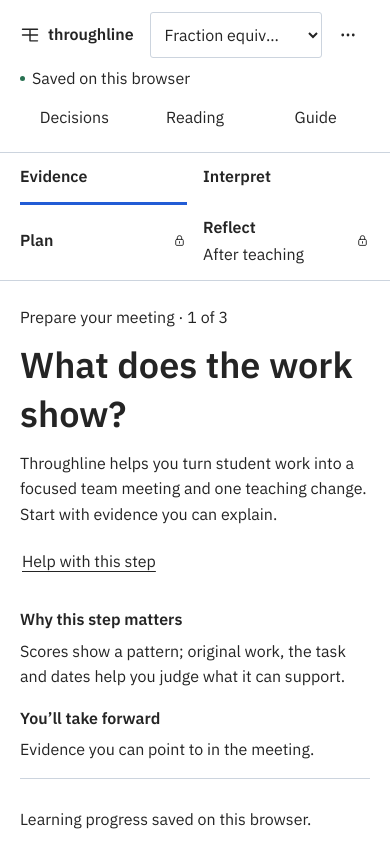
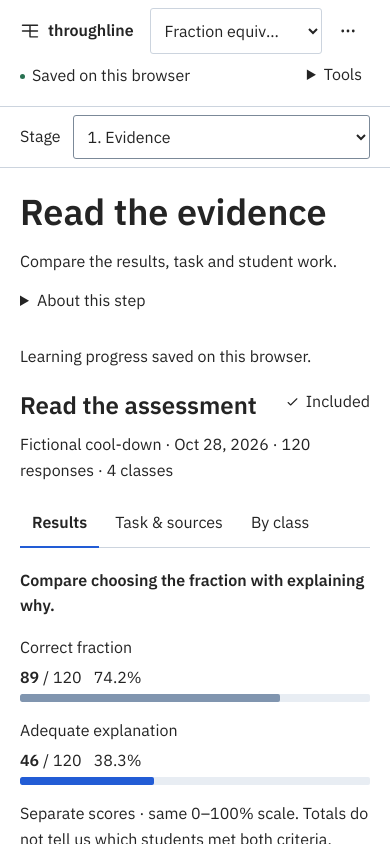
Before and after one commit to alexandergshaw/demonstration, a React (Vite) app: page / in a window 390 px wide. Both pictures are taken after a click on the button "Start with the evidence". Shown: the top 844 px of the page. Built offline with nearby package versions, Linux system fonts and the light colour scheme.

Commit message:
Put evidence first and simplify the mobile workspace

```diff
--- a/src/App.tsx
+++ b/src/App.tsx
@@ -40,7 +40,7 @@ const stages: { label: string; short: string; detail: string }[] = [
   { label: 'Meeting plan', short: 'Plan', detail: 'Turn the focus into action' },
   { label: 'Reflection', short: 'Reflect', detail: 'Return after trying the teaching move' },
 ];
-const titles = ['What does the work show?', 'What is your interpretation?', 'Build the meeting around one move.', 'What can we decide now?'];
+const titles = ['Read the evidence', 'Choose a teaching focus', 'Plan the meeting', 'Review what changed'];
 function Notice({ children, tone = 'info' }: { children: React.ReactNode; tone?: 'info' | 'warning' | 'success' }) {
   return <div className={`notice ${tone}`}><Icon name={tone === 'success' ? 'check' : tone === 'warning' ? 'warning' : 'info'} size={18} /><div>{children}</div></div>;
 }
@@ -57,11 +57,16 @@ function Planner({ workspace, reading, learning }: { workspace: ReadyWorkspace;
   const [editingApprovedPlan, setEditingApprovedPlan] = useState(false);
   const [planEntry, setPlanEntry] = useState<'learning' | undefined>();
   const title = useRef<HTMLHeadingElement>(null), errorBox = useRef<HTMLDivElement>(null);
+  const preserveStagePickerFocus = useRef(false);
   const focus = hasFocus(state), plan = hasPlan(state), reflection = hasReflection(state);
   const meetingReady = state.step === 2 && plan && !editingApprovedPlan;
   const introduceFlow = shouldIntroduceFlow(state, learning.progress.welcomeDismissed);
   const orientation = meetingReady ? meetingOrientation : flowOrientation[state.step];
-  useEffect(() => { title.current?.focus(); window.scrollTo({ top: 0, behavior: 'instant' }); }, [state.step, meetingReady]);
+  useEffect(() => {
+    if (!preserveStagePickerFocus.current) title.current?.focus();
+    preserveStagePickerFocus.current = false;
+    window.scrollTo({ top: 0, behavior: 'instant' });
+  }, [state.step, meetingReady]);
   useEffect(() => {
     if (!workspace.dirty) return;
     const protectDraft = (event: BeforeUnloadEvent) => { event.preventDefault(); event.returnValue = ''; };
@@ -104,8 +109,36 @@ function Planner({ workspace, reading, learning }: { workspace: ReadyWorkspace;
   const savedLabel = saveError ? 'Save failed' : workspace.dirty ? 'Unsaved changes' : workspace.externalChanged ? 'Newer version available' : 'Saved on this browser';
   return <FieldErrorProvider value={{ field: errorField, message: error }}>
     <a className="skip-link" href="#workspace">Skip to planning workspace</a>
-    <header className="app-topbar"><div className="brand"><span className="brandmark"><Icon name="mark" size={23} /></span><span className="brandname">throughline</span></div><CycleManager compact workspace={workspace} onReset={() => setResetOpen(true)} /><div className="topbar-actions"><span className={`save-indicator ${workspace.dirty || saveError ? 'unsaved' : ''}`} role="status"><span className="status-dot" />{savedLabel}</span><button className="guide-button" onClick={() => setHistoryOpen(true)}>Decisions</button><ReadingSettings reading={reading} /><button className="guide-button" aria-label="Open guide" onClick={() => openGuide()}><span>Guide</span></button></div></header>
+    <header className="app-topbar">
+      <div className="brand"><span className="brandmark"><Icon name="mark" size={23} /></span><span className="brandname">throughline</span></div>
+      <CycleManager compact workspace={workspace} onReset={() => setResetOpen(true)} />
+      <div className="topbar-actions">
+        <span className={`save-indicator ${workspace.dirty || saveError ? 'unsaved' : ''}`} role="status"><span className="status-dot" />{savedLabel}</span>
+        <details className="workspace-tools">
+          <summary>Tools</summary>
+          <div className="workspace-tool-actions">
+            <button className="guide-button" onClick={() => setHistoryOpen(true)}>Decisions</button>
+            <ReadingSettings reading={reading} />
+            <button className="guide-button" aria-label="Open guide" onClick={() => openGuide()}>Guide</button>
+          </div>
+        </details>
+      </div>
+    </header>
     <div className="app-shell"><div className="workflow-rail">
+      <nav className="mobile-stage-nav" aria-label="Planning stages">
+        <label htmlFor="mobile-stage">Stage</label>
+        <select id="mobile-stage" value={state.step} aria-describedby="mobile-stage-hint" onChange={event => {
+          const step = Number(event.target.value);
+          if (step === state.step || !canEnterStage(step)) return;
+          preserveStagePickerFocus.current = true;
+          if (!act({ type: 'go', step })) preserveStagePickerFocus.current = false;
+        }}>
+          {stages.map((stage, i) => <option key={stage.label} value={i} disabled={!canEnterStage(i)}>
+            {i + 1}. {stage.short}{i === 3 ? ' — after teaching' : ''}{!canEnterStage(i) ? i === 2 ? ' — confirm a focus first' : ' — approve a plan first' : ''}
+          </option>)}
+        </select>
+        <span id="mobile-stage-hint" className="sr-only">Choosing a stage opens that workspace.</span>
+      </nav>
       <nav className="path" aria-label="Planning stages">{stages.map((stage, i) => {
         const locked = (i === 2 && !focus) || (i === 3 && !plan);
         const detail = i === 2 && !focus ? 'Confirm a focus first' : i === 3 && !plan ? 'Approve a plan first' : stage.detail;
@@ -115,14 +148,19 @@ function Planner({ workspace, reading, learning }: { workspace: ReadyWorkspace;
       {lockNotice && <p className="nav-help" role="status">{lockNotice}</p>}
     </div><div className="workspace-shell">
       <div className="page">{!introduceFlow && <header className="intro"><div className="flow-heading">
-        <p className="flow-phase">{orientation.phase}</p>
         <h1 ref={title} tabIndex={-1}>{meetingReady ? 'Your meeting is ready.' : titles[state.step]}</h1>
         <p className="flow-purpose">{orientation.purpose}</p>
-      </div><div className="intro-actions"><button className="textlink" onClick={() => openGuide(state.step)}>Help with this step</button>{plan && !meetingReady && <button className="btn secondary compact" onClick={() => setKitOpen(true)}><Icon name="book" size={16} />Meeting kit</button>}</div>
-        <dl className="flow-context">
-          <div><dt>Why this step matters</dt><dd>{orientation.why}</dd></div>
-          <div><dt>You’ll take forward</dt><dd>{orientation.outcome}</dd></div>
-        </dl>
+      </div>
+        <details className="flow-help" key={state.step}>
+          <summary>About this step</summary>
+          <p className="flow-phase">{orientation.phase}</p>
+          <dl className="flow-context">
+            <div><dt>Why this step matters</dt><dd>{orientation.why}</dd></div>
+            <div><dt>You’ll take forward</dt><dd>{orientation.outcome}</dd></div>
+          </dl>
+          <button className="textlink" onClick={() => openGuide(state.step)}>Open step guide</button>
+        </details>
+        {plan && !meetingReady && <div className="intro-actions"><button className="btn secondary compact" onClick={() => setKitOpen(true)}><Icon name="book" size={16} />Meeting kit</button></div>}
       </header>}
         {!guideOpen && learning.message && <p className="caption learning-page-status" role="status">{learning.message}</p>}
         {notice && <div className="restore-note" role="status"><Icon name="info" size={17} /><span>{notice}</span><button className="icon-button" aria-label="Dismiss draft notice" onClick={() => setNotice('')}><Icon name="close" size={16} /></button></div>}
--- a/src/components/ReadingSettings.tsx
+++ b/src/components/ReadingSettings.tsx
@@ -24,7 +24,7 @@ export function ReadingSettings({ reading }: { reading: ReadingController }) {
           <option value="standard">Standard · 100%</option><option value="large">Large · 125%</option><option value="largest">Larger · 150%</option>
         </select>
       </div>
-      <label className="reading-choice"><input type="checkbox" checked={reading.value.spacious} onChange={event => reading.update({ ...reading.value, spacious: event.target.checked })} /><span>More space between lines, words and letters</span></label>
+      <label className="reading-choice"><input type="checkbox" checked={reading.value.spacious} onChange={event => reading.update({ ...reading.value, spacious: event.target.checked })} /><span>More space between lines</span></label>
       <p className="caption reading-help">You can also use your browser’s zoom and device accessibility settings. Use Tab to move between controls, Enter or Space to activate them, and Escape to close a dialog.</p>
       <p className="caption reading-status" role="status">{reading.message || 'Settings save only on this browser. No account is needed.'}</p>
       <div className="modal-actions"><button className="btn secondary" onClick={() => reading.update(defaultPreferences())}>Restore defaults</button><button className="btn" onClick={() => setOpen(false)}>Done</button></div>
--- a/src/flowOrientation.ts
+++ b/src/flowOrientation.ts
@@ -4,7 +4,7 @@ import { initialState, type PlanState } from './model';
 export const flowOrientation = [
   {
     phase: 'Prepare your meeting · 1 of 3',
-    purpose: 'Throughline helps you turn student work into a focused team meeting and one teaching change. Start with evidence you can explain.',
+    purpose: 'Compare the results, task and student work.',
     outcome: 'Evidence you can point to in the meeting.',
     why: 'Scores show a pattern; original work, the task and dates help you judge what it can support.',
   },
--- a/src/styles.css
+++ b/src/styles.css
@@ -110,7 +110,6 @@ dialog:has(.source-reader),dialog:has(.meeting-kit){width:calc(100% - 24px)}.kit
 /* Reading choices preserve the browser's own font-size preference. */
 :root[data-text-size=large]{font-size:125%}
 :root[data-text-size=largest]{font-size:150%}
-:root[data-spacious=true] body{letter-spacing:.12em;word-spacing:.16em}
 
 
 .reading-choice{display:flex;align-items:flex-start;gap:12px;min-height:44px;line-height:var(--line-body);cursor:pointer}
@@ -159,7 +158,6 @@ dialog:has(.learning-guide){width:min(820px,calc(100% - 32px))}
 #glossary-search{width:100%;min-width:0;min-height:44px;padding:11px 13px;border:1px solid var(--input-border);border-radius:3px;background:#fff}
 .learning-glossary{margin:20px 0}.learning-glossary>div{padding:16px 0;border-bottom:1px solid var(--border)}.learning-glossary dt{font-weight:600;}.learning-glossary dd{margin:6px 0 0}
 .glossary-empty{margin-top:20px}.learning-storage{border-top:1px solid var(--border);padding-top:18px;margin-top:24px}
-:root[data-spacious=true] .learning-section p{margin-bottom:2em}
 @media(max-width:520px){.lesson-picker,.practice-picker{grid-template-columns:minmax(0,1fr)}.learning-pager>.btn{width:100%}.learning-nav{gap:4px 12px}.practice-feedback{padding:12px}.learning-invitation .btn{white-space:normal}}
 @media(max-width:700px){.learning-invitation{flex-direction:column;align-items:flex-start}.learning-invitation .button-group{flex-shrink:1;max-width:100%}.intro-actions{justify-content:flex-start}}
 @media(max-width:700px){.cycle-selector label{display:block;position:absolute;width:1px;height:1px;padding:0;margin:-1px;overflow:hidden;clip:rect(0,0,0,0);white-space:nowrap}}
--- a/src/workspaces/workspaces.css
+++ b/src/workspaces/workspaces.css
@@ -1,16 +1,25 @@
 /* Stage layout owns the page; help and history are opened only when needed. */
-.app-topbar{height:auto;min-height:72px;gap:28px;padding:12px 32px;border-bottom:1px solid var(--border);flex-wrap:wrap}
+.app-topbar{height:auto;min-height:64px;gap:16px;padding:8px 32px;border-bottom:1px solid var(--border);flex-wrap:wrap}
 .app-topbar .brandname{font-size:var(--text-task)}.app-topbar .brandmark{color:var(--ink)}
-.app-topbar .topbar-actions{gap:20px;flex-wrap:wrap;max-width:100%}.app-topbar .save-indicator{font-size:var(--text-meta);white-space:normal}.app-topbar .guide-button{font-size:var(--text-support);text-decoration:none}
+.app-topbar .topbar-actions{gap:16px;flex-wrap:wrap;max-width:100%}.app-topbar .save-indicator{font-size:var(--text-meta);white-space:normal}.app-topbar .guide-button{font-size:var(--text-support);text-decoration:none}
+.workspace-tools{position:relative;flex-shrink:0}
+.workspace-tools>summary{min-height:44px;padding:8px;cursor:pointer;font-size:var(--text-body);line-height:var(--line-body)}
+.workspace-tool-actions{position:absolute;right:0;top:100%;z-index:70;display:flex;flex-direction:column;align-items:stretch;width:16rem;max-width:calc(100vw - 32px);padding:8px;background:#fff;border:1px solid var(--input-border);box-shadow:0 8px 24px #24242418}
+.app-topbar .workspace-tool-actions>.guide-button{width:100%;padding:8px 12px;text-align:left}
+.workspace-tool-actions>.guide-button:hover{background:var(--bg)}
+.mobile-stage-nav{display:none}
 .app-topbar .cycle-compact{display:flex;margin:0;padding:0;border:0;min-height:44px;gap:0;flex:0 1 290px;min-width:0}
 .cycle-compact .cycle-updated{display:none}.cycle-compact .cycle-selector{flex:1;min-width:0}.cycle-compact .cycle-selector label{position:absolute;width:1px;height:1px;overflow:hidden;clip:rect(0,0,0,0)}
 .cycle-compact .cycle-selector select{width:100%;font-size:var(--text-support);padding-left:10px;font-weight:400;border-color:var(--border)}.cycle-compact .cycle-actions{margin-left:4px}
 .app-shell{max-width:1440px}.workflow-rail{padding:0 40px}.path{max-width:900px;gap:32px}.path .step{min-height:60px;padding:12px 0;gap:8px;flex-direction:row;align-items:center;justify-content:flex-start}.path .step-number,.path .nav-wide{display:none}.path .nav-short{display:inline;font-size:var(--text-body)}.path .step-note{position:absolute;width:1px;height:1px;overflow:hidden;clip:rect(0,0,0,0)}.path .step-copy{flex:0 1 auto}.path .step-state{position:static;margin-left:4px}.path .step.active{color:var(--ink)}
-.workspace-shell .page{max-width:1320px;padding:40px;margin:auto}.page .intro{display:grid;grid-template-columns:minmax(0,1fr) auto;margin:0 0 2rem;padding:0;align-items:start;gap:1.5rem 2rem}.page .intro h1{max-width:32ch}.flow-heading{min-width:0}.page .intro .flow-purpose{font-size:var(--text-body);max-width:60ch;margin-top:.75rem;line-height:var(--line-body)}.intro-actions{padding-top:4px;gap:8px;flex-shrink:0}.intro-actions .textlink{font-size:var(--text-support)}
+.workspace-shell .page{max-width:1320px;padding:32px 40px;margin:auto}.page .intro{display:grid;grid-template-columns:minmax(0,1fr);margin:0 0 1.25rem;padding:0;align-items:start;gap:.35rem}.page .intro h1{max-width:32ch}.flow-heading{min-width:0}.page .intro .flow-purpose{font-size:var(--text-body);max-width:60ch;margin-top:.5rem;line-height:var(--line-body)}.intro-actions{padding-top:4px;gap:8px;flex-shrink:0}.intro-actions .textlink{font-size:var(--text-support)}
+.flow-help>summary{min-height:44px;padding:8px 0;cursor:pointer;font-size:var(--text-body);line-height:var(--line-body)}
+.flow-help[open]{padding-bottom:1rem;border-bottom:1px solid var(--border)}
+.flow-help>.textlink{margin-top:.5rem}
 /* Heading presentation comes from the shared typography rules. */
 .focused-workspace{width:100%;max-width:none;min-width:0;padding:0;border:0;background:transparent}.focused-workspace .field-hint{font-size:var(--text-body)}.focused-workspace .caption,.focused-workspace .context-label{font-size:var(--text-meta)}
 .page .intro .flow-phase{font-size:var(--text-meta);font-weight:400;color:var(--ink);margin:0 0 .65rem;line-height:var(--line-body)}
-.flow-context{grid-column:1/-1;display:grid;grid-template-columns:minmax(0,1.25fr) minmax(0,1fr);gap:1.25rem 3rem;margin:0;padding:1rem 0;border-bottom:1px solid var(--border)}
+.flow-context{display:grid;grid-template-columns:minmax(0,1.25fr) minmax(0,1fr);gap:1.25rem 3rem;margin:0;padding:.5rem 0}
 .flow-context>div{min-width:0}.flow-context dt{margin:0 0 .35rem;font-size:var(--text-meta);font-weight:600;line-height:var(--line-body);color:var(--ink)}.flow-context dd{max-width:65ch;margin:0;font-size:var(--text-body);line-height:var(--line-body);color:var(--ink)}
 .path .step-timing{display:block;margin-top:.1rem;font-size:var(--text-meta);font-weight:400;color:var(--ink);line-height:var(--line-body)}
 .learning-guide .learning-support-heading{margin-top:1.5rem}
@@ -20,18 +29,16 @@
 .example-picker{display:flex;gap:12px;flex-wrap:wrap;margin:24px 0}.example-source-blocks>h3{margin-top:28px}.example-source-blocks section{margin:20px 0}.example-source-blocks p{line-height:var(--line-body)}
 .guide-reset p{margin:16px 0}.focused-workspace [hidden]{display:none!important}
 @media(min-width:1450px){.app-topbar{padding-left:max(32px,calc((100vw - 1360px)/2));padding-right:max(32px,calc((100vw - 1360px)/2))}}
-@media(max-width:1100px){.app-topbar{gap:14px 24px}.app-topbar .topbar-actions{gap:16px}.page .intro{grid-template-columns:minmax(0,1fr);gap:1rem}.intro-actions{justify-content:flex-start;align-items:center}.workspace-shell .page{padding:32px}.workflow-rail{padding:0 32px}}
-@media(max-width:700px){.app-topbar{padding:12px 20px;gap:8px 16px}.app-topbar .cycle-compact{flex:1 1 180px}.app-topbar .topbar-actions{width:100%;margin-left:0;justify-content:flex-end}.app-topbar .save-indicator{display:flex;margin-right:auto}.workflow-rail{padding:0 20px}.path{gap:12px}.path .step{min-height:52px}.path .nav-short{font-size:var(--text-support)}.workspace-shell .page{padding:28px 20px}.page .intro{margin-bottom:28px}.page .intro .flow-purpose{font-size:var(--text-label)}.flow-context{grid-template-columns:minmax(0,1fr);gap:1rem}.workspace-stage-footer{align-items:flex-start;flex-direction:column;gap:16px}.workspace-stage-footer>.btn{align-self:stretch}.decision-records li>div{align-items:flex-start;flex-direction:column;gap:4px}.page .footnote{gap:12px;flex-wrap:wrap}}
-@media(max-width:380px){.app-topbar{padding:12px 16px}.app-topbar .cycle-compact{flex-basis:100%;max-width:100%}.workflow-rail{padding:0 16px}.workspace-shell .page{padding:24px 16px}.path{gap:6px}.path .step{gap:3px}.path .step-state{margin-left:0}.app-topbar .topbar-actions{gap:12px}.app-topbar .save-indicator{width:100%}}
-:root[data-text-size='large'] .app-topbar .cycle-compact,:root[data-text-size='largest'] .app-topbar .cycle-compact{flex-basis:340px}
+@media(max-width:1100px){.app-topbar{gap:8px 16px}.intro-actions{justify-content:flex-start;align-items:center}.workspace-shell .page{padding:28px 32px}.workflow-rail{padding:0 32px}}
+@media(max-width:700px){.app-topbar{padding:8px 20px;gap:0 16px}.app-topbar .cycle-compact{flex:1 1 8rem}.app-topbar .topbar-actions{width:100%;margin-left:0;flex-wrap:nowrap;justify-content:space-between}.app-topbar .save-indicator{display:flex;flex:1;min-width:0}.workflow-rail{padding:0 20px}.workflow-rail .path{display:none}.mobile-stage-nav{display:flex;align-items:center;gap:12px;min-height:60px;padding:8px 0}.mobile-stage-nav label{flex-shrink:0}.mobile-stage-nav select{flex:1;min-width:0;width:100%;min-height:44px;padding:8px 30px 8px 10px;font-size:var(--text-body);color:var(--ink);background-color:#fff;border:1px solid var(--input-border)}.workspace-shell .page{padding:20px}.flow-context{grid-template-columns:minmax(0,1fr);gap:1rem}.workspace-stage-footer{align-items:flex-start;flex-direction:column;gap:16px}.workspace-stage-footer>.btn{align-self:stretch}.decision-records li>div{align-items:flex-start;flex-direction:column;gap:4px}.page .footnote{gap:12px;flex-wrap:wrap}}
+@media(max-width:380px){.app-topbar{padding:8px 16px}.workflow-rail{padding:0 16px}.workspace-shell .page{padding:20px 16px}}
 @media screen{:root[data-text-size='largest'] .reasoning-workspace{grid-template-columns:minmax(0,1fr)}:root[data-text-size='largest'] .reasoning-source-pane{display:none}:root[data-text-size='largest'] .reasoning-mobile-source{display:inline-flex;margin-top:20px;max-width:100%}:root[data-text-size='largest'] .reflect-evidence-layout{grid-template-columns:minmax(0,1fr);gap:24px}}
 @media(prefers-reduced-motion:reduce){.focused-workspace *{scroll-behavior:auto}}
 
 :root[data-text-size='largest'] .flow-context{grid-template-columns:minmax(0,1fr)}
-/* Explicit reading preferences override component presentation, including nested guide text. */
+/* Optional line spacing retains normal word and letter spacing and component margins. */
 :root[data-spacious=true]{--line-body:1.8}
 :root[data-spacious=true] :is(p,blockquote,dt,dd,li,label,textarea,input,select,button,summary){line-height:1.8!important}
-:root[data-spacious=true] p{margin-bottom:2em!important}
 
 /* Stage labels need room for whole words, including enlarged reading sizes. */
 .path{grid-template-columns:repeat(auto-fit,minmax(min(100%,7rem),1fr))}
@@ -41,17 +48,3 @@
 .path .step-state{flex:0 0 14px;margin-left:0}
 .path .step-state:empty{display:none}
 .path .step-timing{overflow-wrap:normal;word-break:normal}
-
-/* The intro grid already supplies separation around its compact context labels. */
-:root[data-spacious=true] .page .intro .flow-phase{margin-bottom:.65rem!important}
-:root[data-spacious=true] .page .intro .flow-purpose{margin-bottom:0!important}
-
-@media(max-width:700px){
-  .app-topbar .topbar-actions{gap:0 12px;justify-content:flex-start}
-  .app-topbar .save-indicator{flex-basis:100%;margin:0;padding-bottom:4px}
-  .app-topbar .topbar-actions>.guide-button{flex:1 1 5.5rem;justify-content:center;text-align:center;padding:8px 0;overflow-wrap:normal;word-break:normal}
-  .path{grid-template-columns:repeat(auto-fit,minmax(min(100%,max(7rem,calc((100% - 16px)/2))),1fr));gap:0 16px}
-  .path .step{gap:8px;min-height:52px;padding:10px 0}
-  .workspace-shell .page{padding-top:24px}
-  .page .intro{row-gap:.5rem}
-}
```
Also changed, not shown: src/workspaces/EvidenceWorkspace.tsx (+15 -4 lines).
